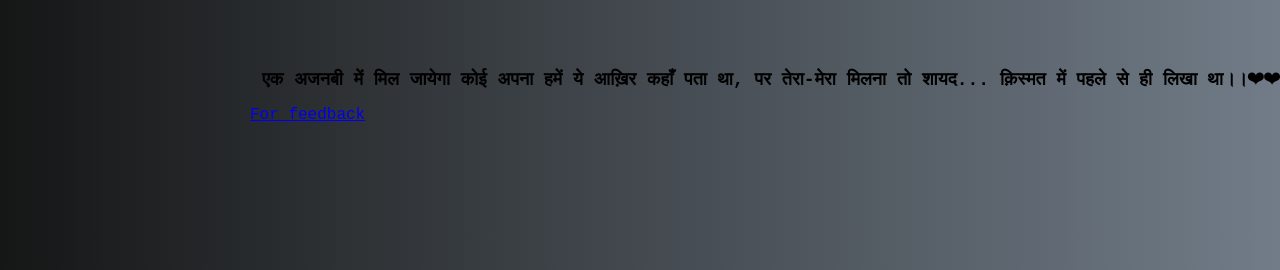
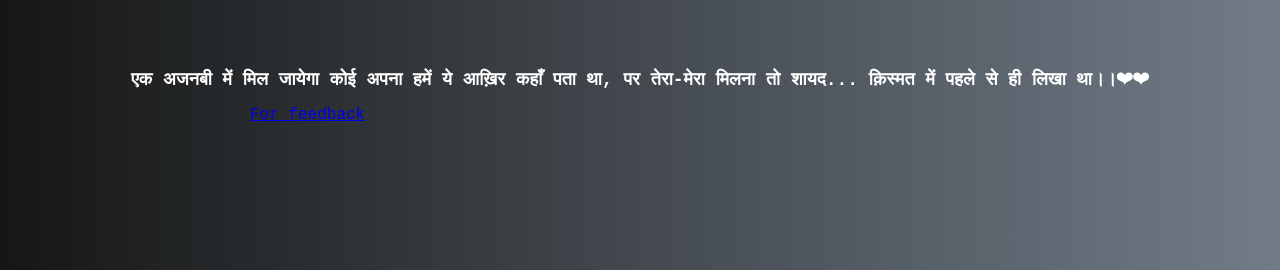
Before and after one commit to asakma/rose_day, a plain HTML site: page index.html in a window 1280 px wide. Shown: the part 530-800 px from the top of the page. Drawn offline with Linux system fonts and the light colour scheme.

Commit message:
Updat style.css

```diff
--- a/style.css
+++ b/style.css
@@ -9,10 +9,11 @@ body, html {
 }
 
 h1{
-  text-align: right;
+  text-align: center;
   margin-top: 550px;
   width: auto;
   font-size: 18px;
+  color:white;
   font-family: 'Courier New', Courier, monospace;
 }
 p{
```
